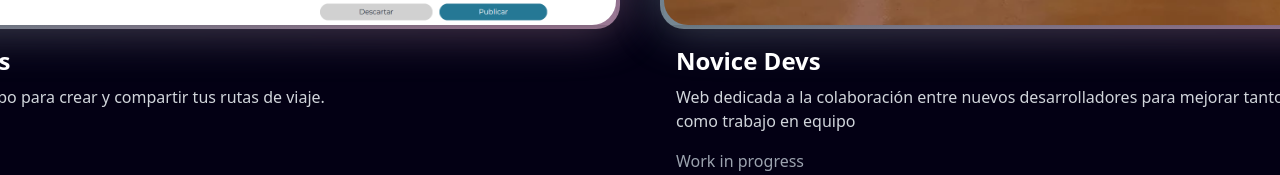
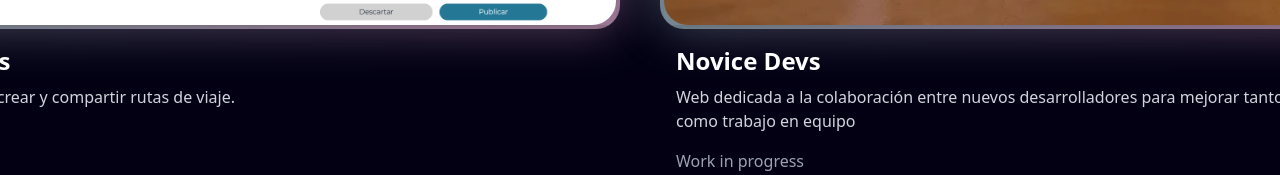
Before and after one commit to ivanzr17/myPortfolio, a Next.js app: page / in a window 1280 px wide. Shown: the part 2142-2317 px from the top of the page. Built offline with nearby package versions, Linux system fonts and the light colour scheme.

Commit message:
Actu desc sharetrips

```diff
--- a/components/Projects.tsx
+++ b/components/Projects.tsx
@@ -18,7 +18,7 @@ const Projects = () => {
         <ProjectCard
           src="/ShareTrips.png"
           title="Share Trips"
-          description="Proyecto en grupo para crear y compartir tus rutas de viaje."
+          description="Aplicación para crear y compartir rutas de viaje."
           link="https://github.com/ivanzr17/Sharetrips-Beta"
         />
         <ProjectCard
```
